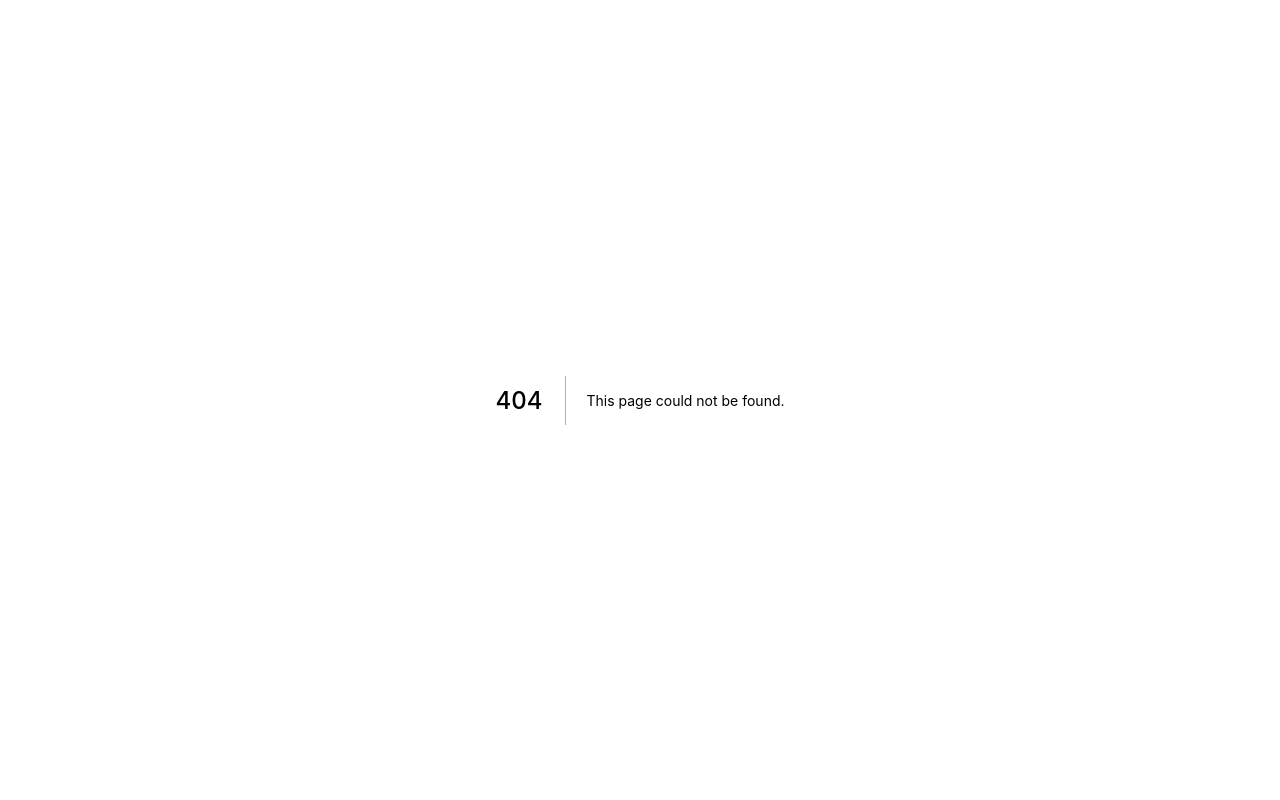
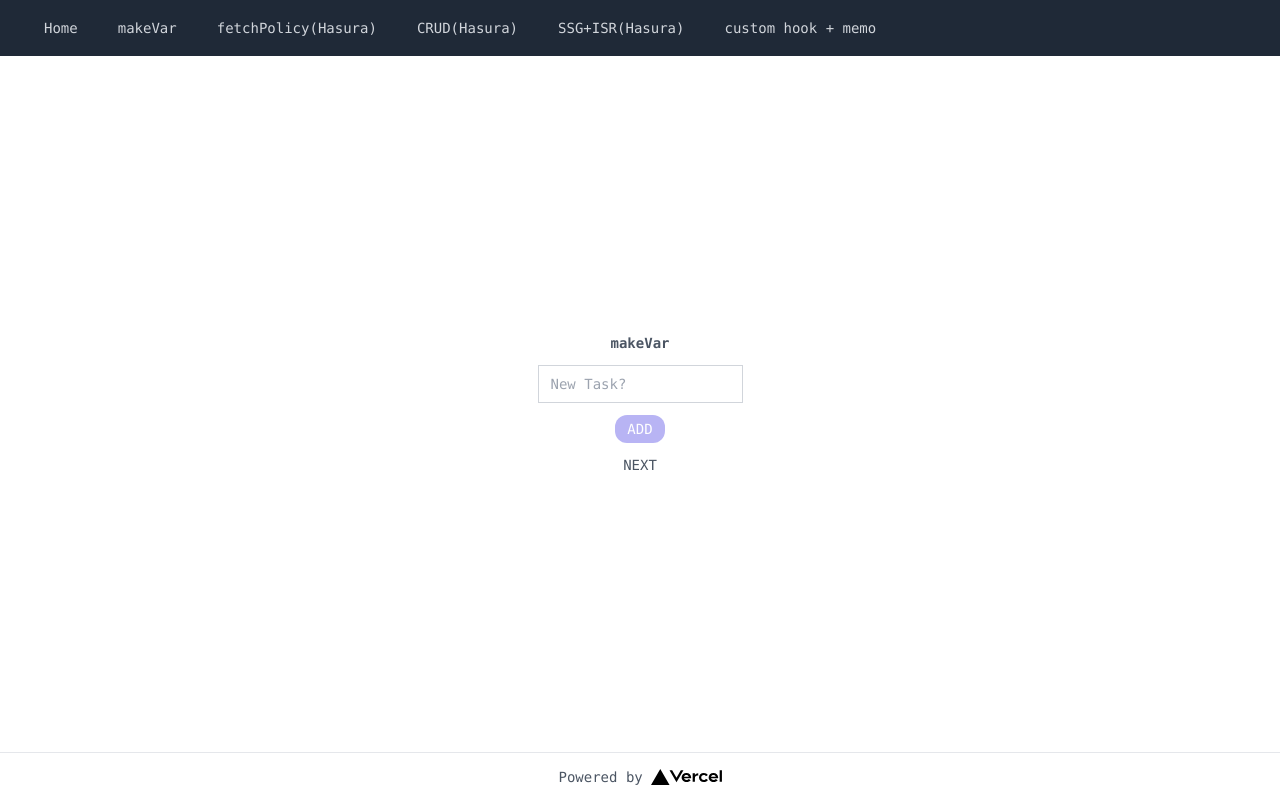
Before and after one commit to miyama12style/nextjs-hasura-lesson, a Next.js app: page /local-state-a in a window 1280 px wide. Before the commit this address had no page. Built offline with nearby package versions, Linux system fonts and the light colour scheme.

Commit message:
🎨 makeVarコンポーネントの作成

```diff
--- /dev/null
+++ b/cache.ts
@@ -0,0 +1,8 @@
+import { makeVar } from '@apollo/client'
+
+type Task = {
+  title: string
+}
+
+// 複数のタスクをstateで管理する
+export const todoVar = makeVar<Task[]>([])
--- /dev/null
+++ b/src/components/LocalStateA.tsx
@@ -0,0 +1,55 @@
+//入力フォームやサブミットボタンを設置し、新しくタスクを登録できるような、todoVarを更新していくコンポーネント
+// currentTargetとtargetの違いを詳しく復習
+// eの型を復習→前使った手法
+// todoVarの更新方法がよくわからない
+
+import { useReactiveVar } from '@apollo/client'
+import { todoVar } from 'cache'
+import Link from 'next/link'
+import { ComponentProps } from 'react'
+import { useState } from 'react'
+import { VFC } from 'react'
+
+export const LocalStateA: VFC = () => {
+  const [input, setInput] = useState('')
+  const todos = useReactiveVar(todoVar)
+
+  const handleSubmit: ComponentProps<'form'>['onSubmit'] = (e) => {
+    e.preventDefault()
+    todoVar([...todoVar(), { title: input }])
+    setInput('')
+  }
+
+  return (
+    <>
+      <p className="mb-3 font-bold">makeVar</p>
+      {todos?.map((task, index) => (
+        <p key={index} className="mb-3 y-1">
+          {task.title}
+        </p>
+      ))}
+      <form
+        onSubmit={handleSubmit}
+        className="flex flex-col justify-center items-center"
+      >
+        <input
+          type="text"
+          placeholder="New Task?"
+          className="mb-3 px-3 py-2 border border-gray-300"
+          onChange={(e) => setInput(e.target.value)}
+          value={input}
+        />
+        <button
+          disabled={!input}
+          className="disabled:opacity-40 mb-3 py-1 px-3 text-white bg-indigo-600 hover:bg-indigo-700 rounded-xl focus:outline-none"
+          type="submit"
+        >
+          ADD
+        </button>
+      </form>
+      <Link href="/local-state-b">
+        <a>NEXT</a>
+      </Link>
+    </>
+  )
+}
--- /dev/null
+++ b/src/components/LocalStateB.tsx
@@ -0,0 +1,24 @@
+// 更新されたtodoVarを読みに行く、Reduxチックなことができる
+// todoVarから取得したデータを表示するコンポーネント
+
+import { useReactiveVar } from '@apollo/client'
+import { todoVar } from 'cache'
+import Link from 'next/link'
+import { VFC } from 'react'
+
+export const LocalStateB: VFC = () => {
+  const todos = useReactiveVar(todoVar)
+
+  return (
+    <>
+      {todos?.map((title, index) => (
+        <p key={index} className="mb-3">
+          {title}
+        </p>
+      ))}
+      <Link href="local-state-a">
+        <a>BACK</a>
+      </Link>
+    </>
+  )
+}
--- /dev/null
+++ b/src/pages/local-state-a.tsx
@@ -0,0 +1,13 @@
+import { NextPage } from 'next'
+import { Layout } from 'src/layouts'
+import { LocalStateA } from 'src/components/LocalStateA'
+
+const LocalStatePageA: NextPage = () => {
+  return (
+    <Layout title="Local State A">
+      <LocalStateA />
+    </Layout>
+  )
+}
+
+export default LocalStatePageA
--- /dev/null
+++ b/src/pages/local-state-b.tsx
@@ -0,0 +1,13 @@
+import { NextPage } from 'next'
+import { Layout } from 'src/layouts'
+import { LocalStateB } from 'src/components/LocalStateB'
+
+const LocalStatePageB: NextPage = () => {
+  return (
+    <Layout title="Local State B">
+      <LocalStateB />
+    </Layout>
+  )
+}
+
+export default LocalStatePageB
--- a/tailwind.config.js
+++ b/tailwind.config.js
@@ -1,7 +1,9 @@
 module.exports = {
   content: ['./src/**/*.{js,ts,jsx,tsx}'],
   theme: {
-    extend: {},
+    extend: {
+      opacity: ['disabled'],
+    },
   },
   plugins: [],
 }
```
